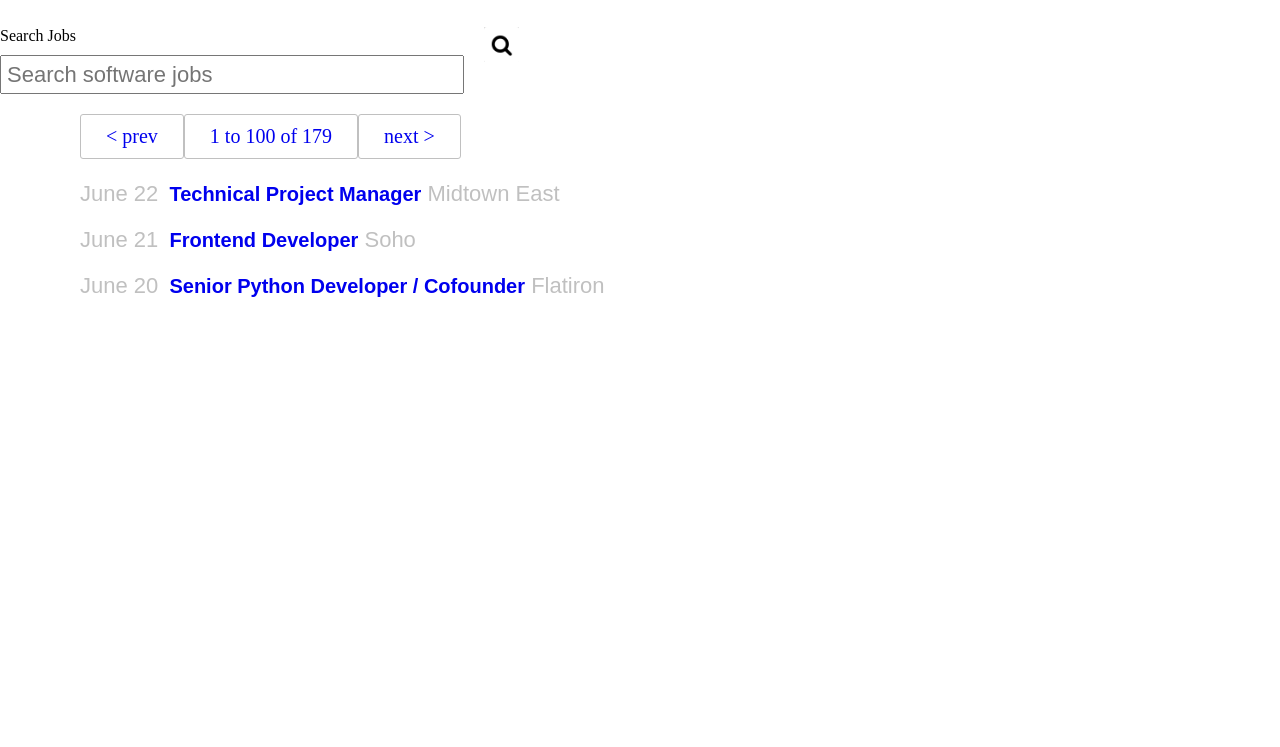
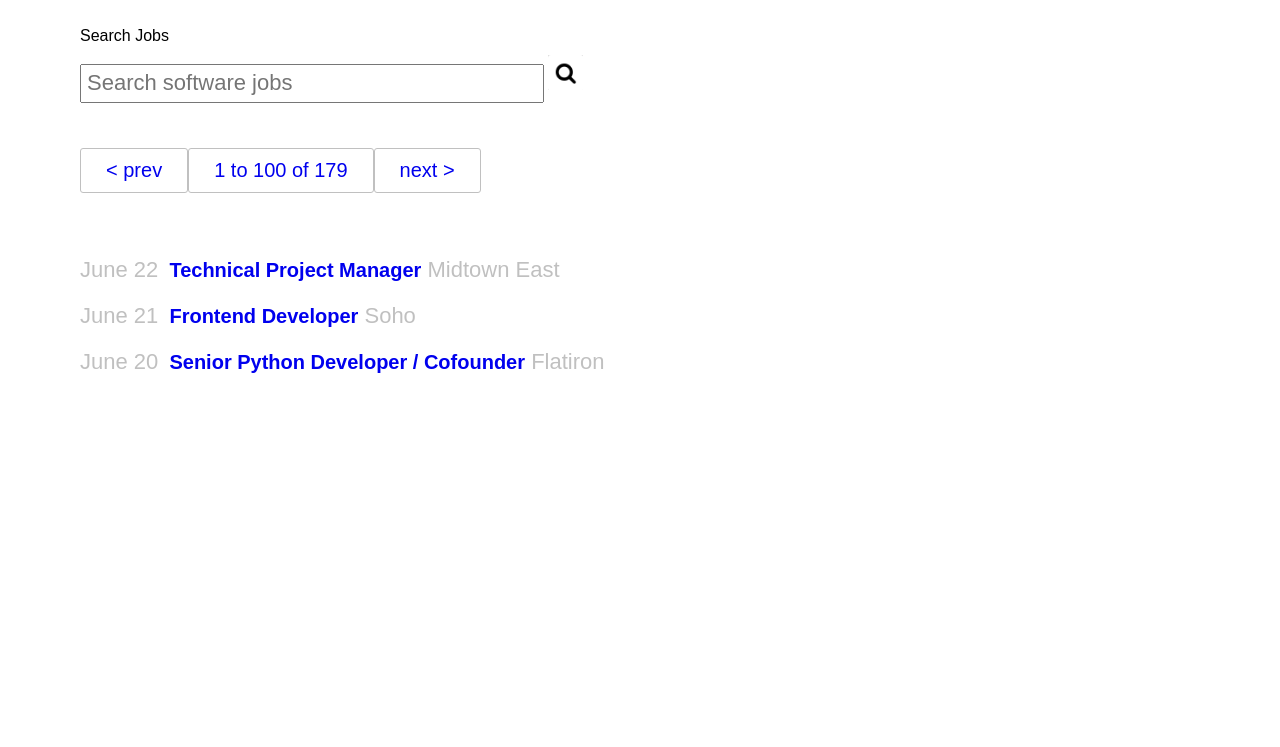
Before and after one commit to scottdiallo/gregList, a plain HTML site: page index.html in a window 1280 px wide. Shown: the part 53-800 px from the top of the page. Drawn offline with Linux system fonts and the light colour scheme.

Commit message:
magnifying image repositiong

```diff
--- a/index.html
+++ b/index.html
@@ -19,9 +19,12 @@
         <form action="submit">
             <div class="label-input">
                 <label for="searchjobs" class="search-jobs">Search Jobs</label>
-                <input type="text" placeholder="Search software jobs" />
+                <label for="img">
+                    <input type="text" placeholder="Search software jobs" />
+                    <img src="images/magnifying-glass.png" alt="magnifying-glass" />
+                </label>
             </div>
-            <img src="images/magnifying-glass.png" alt="magnifying-glass" />
+
         </form>
 
         <div class="next-prev-page-btn">
--- a/main.css
+++ b/main.css
@@ -1,5 +1,6 @@
 body {
     margin: 0px;
+    font-family: sans-serif;
 }
 
 #nav-bar {
@@ -38,8 +39,13 @@ input {
     padding: 5px;
 }
 
+label>input {
+    display: inline-block;
+}
+
 .search-jobs {
     padding-bottom: 10px;
+    display: block;
 }
 
 img {
@@ -53,7 +59,7 @@ form {
 .next-prev-page-btn {
     font-size: 0px;
     margin-left: 80px;
-    margin-top: 20px;
+    margin-top: 45px;
     float: left;
     clear: both;
 }
@@ -74,9 +80,8 @@ div>a {
 
 .content {
     margin-left: 80px;
-    margin-top: 105px;
+    margin-top: 220px;
     font-size: 22px;
-    font-family: sans-serif;
 }
 
 label>a {
@@ -99,6 +104,7 @@ label>a {
 .label-input {
     float: left;
     margin-right: 20px;
+    margin-left: 80px;
 }
 
 input,
```
